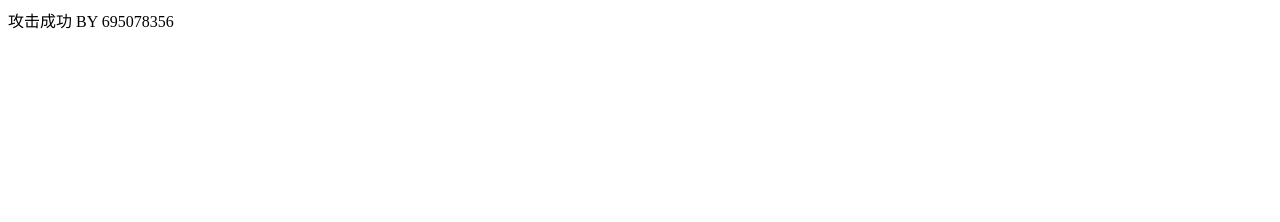
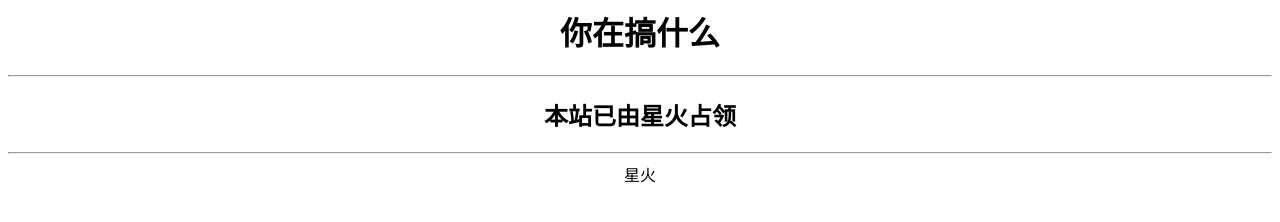
Before and after one commit to imimbert/test1.github.io, a plain HTML site: page index.html in a window 1280 px wide. Drawn offline with Linux system fonts and the light colour scheme.

Commit message:
Update index.html

```diff
--- a/index.html
+++ b/index.html
@@ -1 +1,7 @@
-攻击成功 BY 695078356
+<html><meta charset="UTF-8"><meta name="viewport" content="width=device-width, initial-scale=1"><body><center>
+<h1>你在搞什么</h1>
+<hr>
+<h2>本站已由星火占领</h2>
+<hr>
+星火
+</center></body></html>
```
